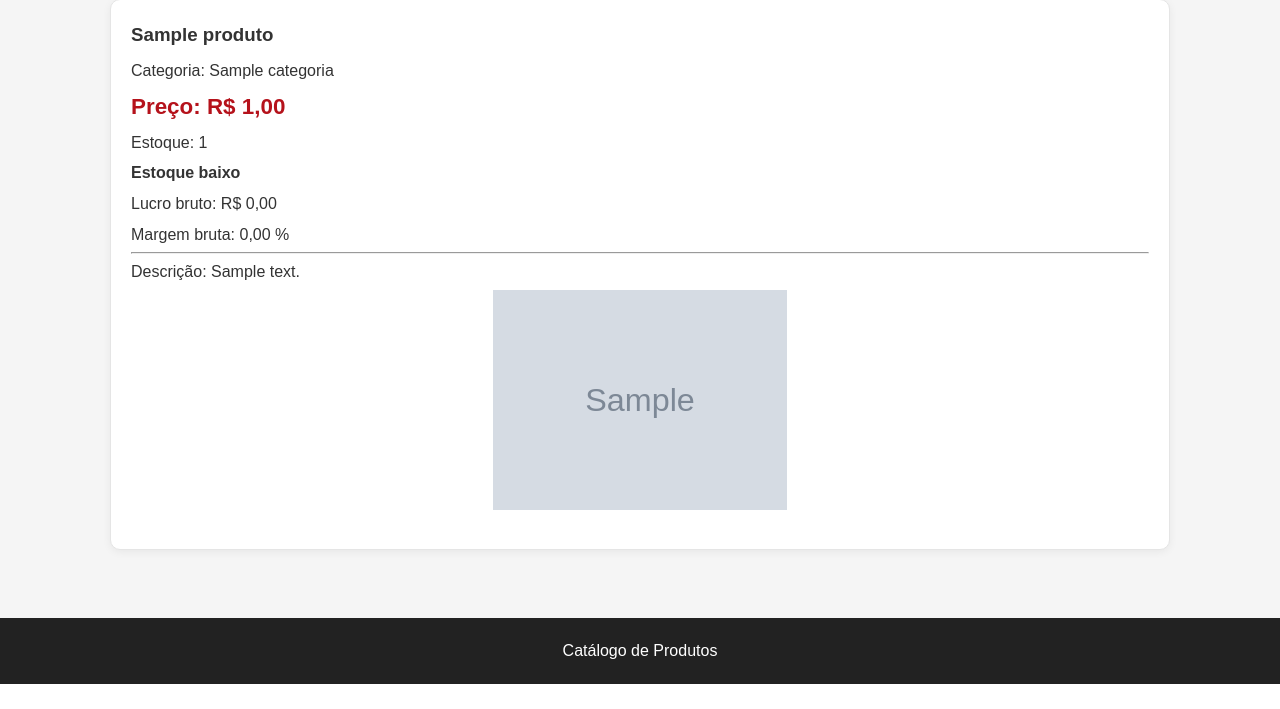
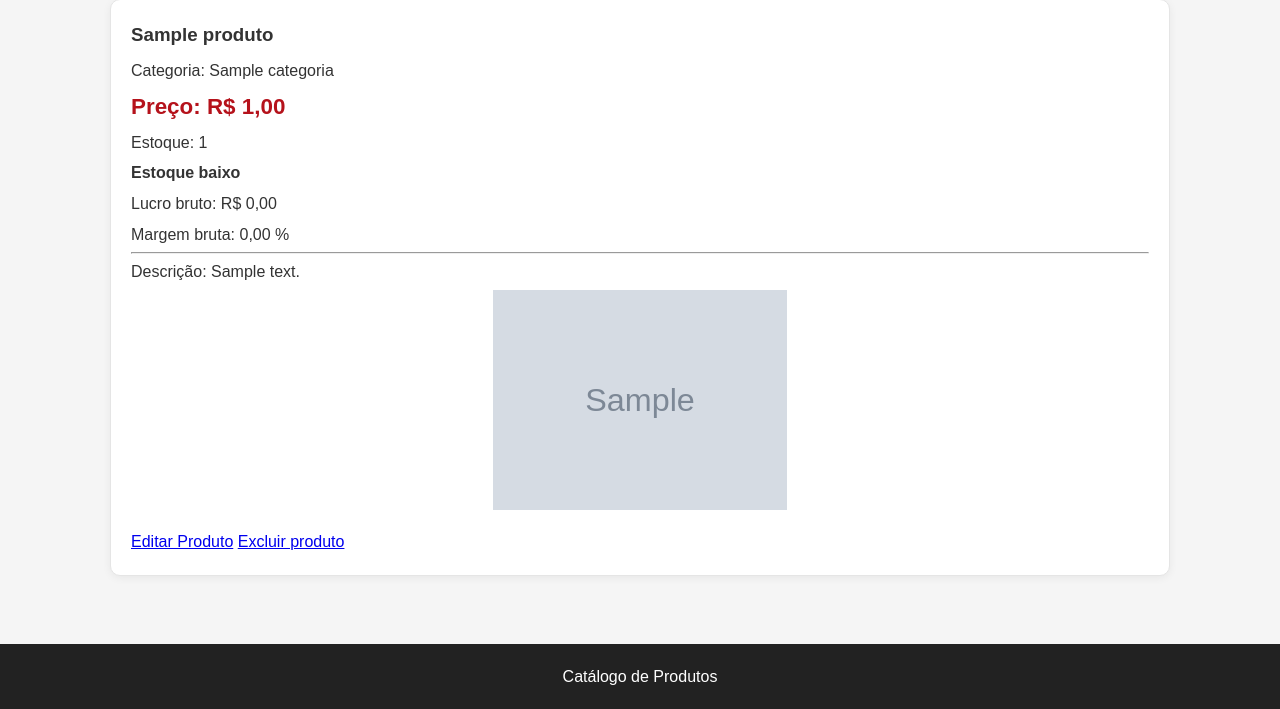
Before and after one commit to BVComDigital/catalogo-suprimentos, a Django app: page /produtos/ in a window 1280 px wide. Shown: the part 332-1041 px from the top of the page. Before the commit the page ends 1016 px from the top, so only its background shows below. Run offline with Django 5.2, Linux system fonts and the light colour scheme; tables that the repository leaves empty hold one stand-in row (values such as "Sample post"); grey boxes marked "Sample" are stand-in pictures.

Commit message:
Finalização do CRUD. Views, Urls e Template.

```diff
--- a/catalogo/templates/catalogo/lista_produtos.html
+++ b/catalogo/templates/catalogo/lista_produtos.html
@@ -17,7 +17,6 @@
 
         {% for produto in grupo.list %}
 
-
         <div class="produto-card">
             <h3>{{ produto.nome }}</h3>
 
@@ -30,14 +29,11 @@
 
             {% if produto.estoque == 0 %}
                 <p>Produto sem estoque.</p>
-
             {% elif produto.estoque <= 5 %}
                 <p>Estoque: {{ produto.estoque }}</p>
                 <p><b>Estoque baixo</b></p>
-
             {% else %}
                 <p>Estoque: {{ produto.estoque }}</p>
-
             {% endif %}
 
             <p>Lucro bruto: R$ {{ produto.lucro_bruto | floatformat:2 |localize }} </p>
@@ -48,12 +44,15 @@
 
             {% if produto.descricao %}
                 <p>Descrição: {{ produto.descricao }}</p>
-
             {% endif %}
 
             {% if produto.imagem %}
                 <img src="{{ produto.imagem.url }}" alt="{{ produto.nome }}">
             {% endif %}
+
+            <a href="{% url 'editar_produto' produto.pk %}">Editar Produto</a>
+
+            <a href="{% url 'excluir_produto' produto.pk %}">Excluir produto</a>
 
         </div>
 
--- a/catalogo/urls.py
+++ b/catalogo/urls.py
@@ -6,6 +6,8 @@ from . import views
 urlpatterns = [
     path('produtos/', views.lista_produtos, name='lista_produtos'),
     path('produtos/novo/', views.cadastrar_produto, name='cadastrar_produto'),
+    path('produtos/editar/<int:pk>/', views.editar_produto, name='editar_produto'),
+    path('produtos/excluir/<int:pk>/', views.excluir_produto, name='excluir_produto'),
 ]
 
 if settings.DEBUG:
--- a/catalogo/views.py
+++ b/catalogo/views.py
@@ -1,4 +1,4 @@
-from django.shortcuts import render,redirect
+from django.shortcuts import render,redirect, get_object_or_404
 from .models import Produto, Categoria
 from .forms import ProdutoForm
 
@@ -17,4 +17,29 @@ def cadastrar_produto(request): # request: representa a requisição enviada pel
    else:
       form = ProdutoForm() # cria um formulário vazio para exibição inicial.
 
-   return render(request, 'catalogo/cadastrar_produtos.html', {'form': form})
+   return render(request, 'catalogo/cadastrar_produto.html', {'form': form})
+
+
+def editar_produto(request, pk):
+   produto = get_object_or_404(Produto, pk=pk)
+
+   if request.method == "POST":
+      form = ProdutoForm(request.POST, request.FILES, instance=produto)
+
+      if form.is_valid():
+         form.save()
+         return redirect('lista_produtos')
+   else:
+      form = ProdutoForm(instance=produto)
+
+   return render(request, 'catalogo/editar_produto.html', {'form': form, 'produto': produto})
+
+
+def excluir_produto(request, pk):
+   produto = get_object_or_404(Produto, pk=pk)
+
+   if request.method == 'POST':
+      produto.delete()
+      return redirect('lista_produtos')
+
+   return render(request, 'catalogo/confirmar_exclusao.html', { 'produto': produto})
```
Also changed, not shown: catalogo/templates/catalogo/confirmar_exclusao.html (added, +21 -0 lines), catalogo/templates/catalogo/editar_produto.html (added, +18 -0 lines), catalogo/templates/catalogo/cadastrar_produto.html (renamed from catalogo/templates/catalogo/cadastrar_produtos.html). Lines whose indentation alone changed are shown as unchanged.
